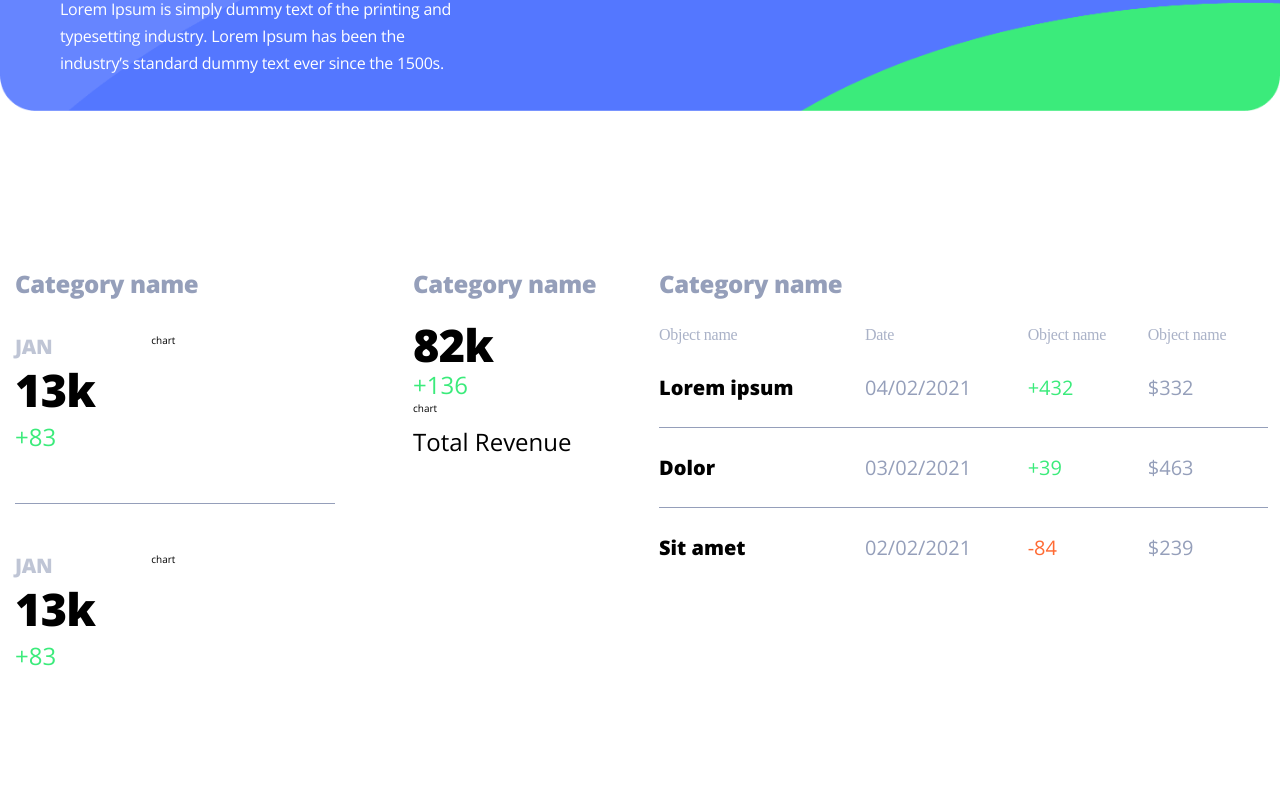
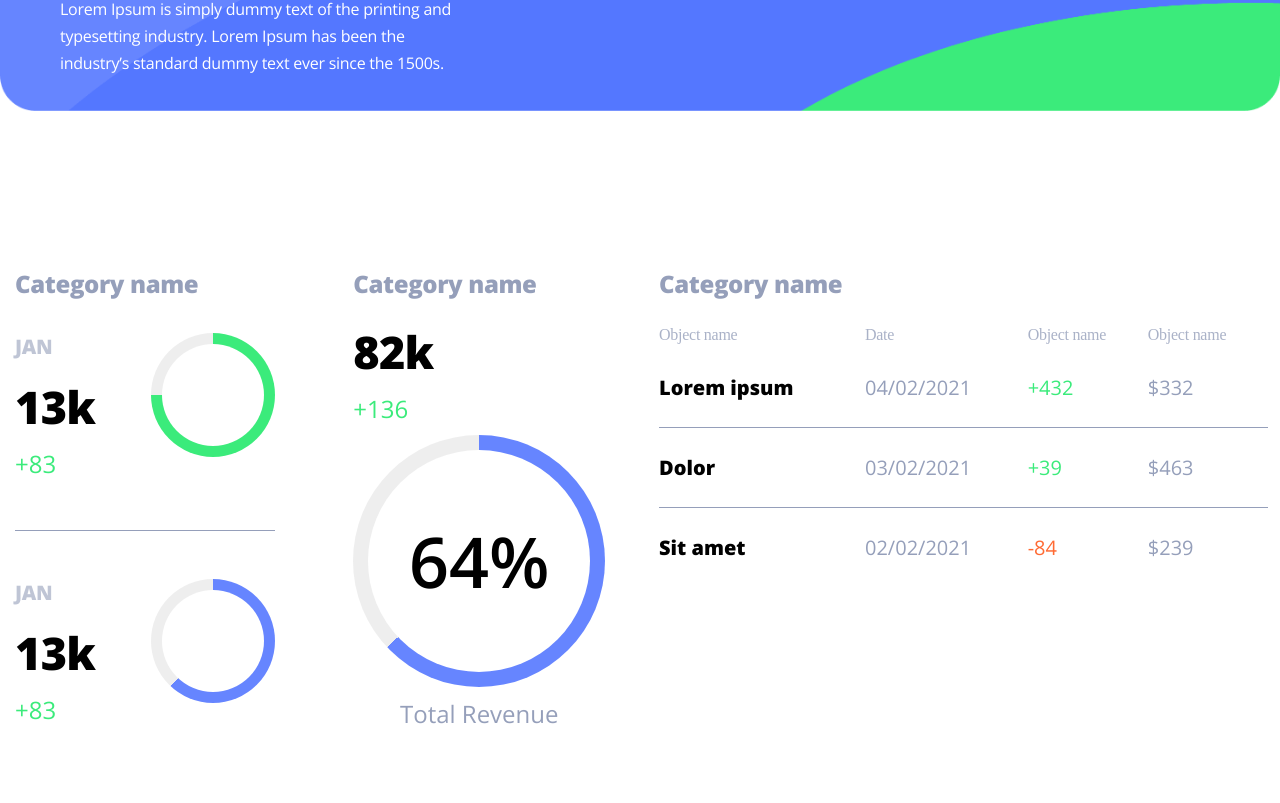
Before and after one commit to devSujinKim/clone-single-page, a Next.js app: page / in a window 1280 px wide. Shown: the part 1737-2540 px from the top of the page. Built offline with nearby package versions, Linux system fonts and the light colour scheme.

Commit message:
contents 작업 완료

```diff
--- a/src/containers/index/_comps/Contents/Category/index.js
+++ /dev/null
@@ -1,165 +0,0 @@
-import React from 'react';
-import { css } from '@emotion/react';
-
-const container = css`
-  display: flex;
-  padding: 102px 0 86px;
-`;
-const flexWrap = css`
-  flex: 0 0 auto;
-  width: 50%;
-`;
-const chartContainer = css`
-  display: flex;
-  & p {
-    padding-top: 10px;
-    font-size: 24px;
-  }
-`;
-const chartWrap = css`
-  display: flex;
-  padding-bottom: 50px;
-`;
-const title = css`
-  padding-bottom: 24px;
-  font-size: 24px;
-  line-height: 1.13;
-  letter-spacing: -0.38px;
-  color: #959fba;
-`;
-const month = css`
-  padding-bottom: 16px;
-  font-size: 20px;
-  line-height: 1.35;
-  letter-spacing: -0.32px;
-  color: #959fba;
-  opacity: 0.6;
-`;
-const figure = css`
-  font-size: 45px;
-  font-weight: bold;
-  line-height: 0.6;
-  letter-spacing: -0.72px;
-`;
-const plus = css`
-  color: #3beb7b;
-`;
-const minus = css`
-  color: #ff6a33;
-`;
-const table = css`
-  width: 100%;
-  text-align: left;
-  border-collapse: collapse;
-  & thead tr {
-    th {
-      opacity: 0.8;
-      font-family: OpenSans;
-      font-size: 16px;
-      font-weight: normal;
-      font-stretch: normal;
-      font-style: normal;
-      line-height: 1.69;
-      letter-spacing: -0.26px;
-      text-align: left;
-      color: #959fba;
-    }
-  }
-  & tbody tr {
-    border-bottom: 1px solid #959fba;
-    &:last-child {
-      border-bottom: 0;
-    }
-    td {
-      padding: 26px 0;
-      font-size: 20px;
-      &:nth-of-type(1) {
-        font-weight: bold;
-      }
-      &:nth-of-type(2),
-      &:nth-of-type(4) {
-        color: #959fba;
-      }
-    }
-  }
-`;
-
-const Category = () => (
-  <div css={container}>
-    <div css={[chartContainer, flexWrap]}>
-      <div css={[flexWrap, { padding: '44px 36px 0 15px' }]}>
-        <h2 css={title}>Category name</h2>
-        <div
-          css={[
-            chartWrap,
-            { paddingTop: 12, borderBottom: '1px solid #959fba' },
-          ]}
-        >
-          <div css={{ paddingRight: 56 }}>
-            <h3 css={month}>JAN</h3>
-            <strong css={figure}>13k</strong>
-            <p css={plus}>+83</p>
-          </div>
-          <div>chart</div>
-        </div>
-        <div css={[chartWrap, { paddingTop: 48 }]}>
-          <div css={{ paddingRight: 56 }}>
-            <h3 css={month}>JAN</h3>
-            <strong css={figure}>13k</strong>
-            <p css={plus}>+83</p>
-          </div>
-          <div>chart</div>
-        </div>
-      </div>
-      <div css={{ padding: '44px 41px 36px 42px' }}>
-        <h2 css={title}>Category name</h2>
-        <strong css={[figure, { paddingTop: 10, display: 'block' }]}>
-          82k
-        </strong>
-        <p css={plus}>+136</p>
-        <div>chart</div>
-        <p>Total Revenue</p>
-      </div>
-    </div>
-    <div
-      css={[
-        flexWrap,
-        { padding: '44px 12px 44px 19px', boxSizing: 'border-box' },
-      ]}
-    >
-      <h2 css={title}>Category name</h2>
-      <table css={table}>
-        <thead>
-          <tr>
-            <th>Object name</th>
-            <th>Date</th>
-            <th>Object name</th>
-            <th>Object name</th>
-          </tr>
-        </thead>
-        <tbody>
-          <tr>
-            <td>Lorem ipsum</td>
-            <td>04/02/2021</td>
-            <td css={plus}>+432</td>
-            <td>$332</td>
-          </tr>
-          <tr>
-            <td>Dolor</td>
-            <td>03/02/2021</td>
-            <td css={plus}>+39</td>
-            <td>$463</td>
-          </tr>
-          <tr>
-            <td>Sit amet</td>
-            <td>02/02/2021</td>
-            <td css={minus}>-84</td>
-            <td>$239</td>
-          </tr>
-        </tbody>
-      </table>
-    </div>
-  </div>
-);
-
-export default Category;
--- /dev/null
+++ b/src/containers/index/_comps/Contents/_comps/Category/index.js
@@ -0,0 +1,270 @@
+import React, { useRef, useEffect } from 'react';
+import { css } from '@emotion/react';
+
+const container = css`
+  display: flex;
+  padding: 102px 0 86px;
+`;
+const flexWrap = css`
+  flex: 0 0 auto;
+  width: 50%;
+`;
+const chartContainer = css`
+  display: flex;
+  & p {
+    padding-top: 10px;
+    font-size: 24px;
+  }
+`;
+const chartWrap = css`
+  display: flex;
+  justify-content: space-between;
+  padding-bottom: 50px;
+`;
+const title = css`
+  padding-bottom: 24px;
+  font-size: 24px;
+  line-height: 1.13;
+  letter-spacing: -0.38px;
+  color: #959fba;
+`;
+const month = css`
+  padding-bottom: 16px;
+  font-size: 20px;
+  line-height: 1.35;
+  letter-spacing: -0.32px;
+  color: #959fba;
+  opacity: 0.6;
+`;
+const figure = css`
+  font-size: 45px;
+  font-weight: bold;
+  letter-spacing: -0.72px;
+`;
+const plus = css`
+  color: #3beb7b;
+`;
+const minus = css`
+  color: #ff6a33;
+`;
+const total = css`
+  font-size: 24px;
+  color: #959fba;
+  text-align: center;
+`;
+const donutChart = css`
+  position: relative;
+  width: 124px;
+  height: 124px;
+  border-radius: 50%;
+`;
+const donutOverlay = css`
+  position: absolute;
+  top: 50%;
+  left: 50%;
+  transform: translate(-50%, -50%);
+  width: 102px;
+  height: 102px;
+  background-color: #fff;
+  border-radius: 50%;
+`;
+const donutChartThird = css`
+  margin-top: 10px;
+  width: 252px;
+  height: 252px;
+`;
+const donutOverlayThird = css`
+  display: flex;
+  align-items: center;
+  justify-content: center;
+  width: 222px;
+  height: 222px;
+  text-align: center;
+  font-size: 70px;
+  font-weight: 600;
+`;
+const table = css`
+  width: 100%;
+  text-align: left;
+  border-collapse: collapse;
+  & thead tr {
+    th {
+      opacity: 0.8;
+      font-family: OpenSans;
+      font-size: 16px;
+      font-weight: normal;
+      font-stretch: normal;
+      font-style: normal;
+      line-height: 1.69;
+      letter-spacing: -0.26px;
+      text-align: left;
+      color: #959fba;
+    }
+  }
+  & tbody tr {
+    border-bottom: 1px solid #959fba;
+    &:last-child {
+      border-bottom: 0;
+    }
+    td {
+      padding: 26px 0;
+      font-size: 20px;
+      &:nth-of-type(1) {
+        font-weight: bold;
+      }
+      &:nth-of-type(2),
+      &:nth-of-type(4) {
+        color: #959fba;
+      }
+    }
+  }
+`;
+
+const Category = () => {
+  const chartFirst = useRef(null);
+  const chartSecond = useRef(null);
+  const chartThird = useRef(null);
+  const chartThirdNum = useRef();
+
+  const chartData = [
+    {
+      id: chartFirst,
+      percent: 76,
+      bgColor: '#3beb7b',
+    },
+    {
+      id: chartSecond,
+      percent: 65,
+      bgColor: '#6685ff',
+    },
+    {
+      id: chartThird,
+      percent: 64,
+      bgColor: '#6685ff',
+    },
+  ];
+
+  const setColor = (i, className, color) => {
+    className.current.style.background = `conic-gradient(${color} 0%${i}%, #eee ${i}% 100%)`;
+  };
+
+  let i = 1;
+  const drawChart = (className, percent, color) => {
+    const draw = setInterval(() => {
+      if (i < percent) {
+        if (className.current) {
+          setColor(i, className, color);
+          i++;
+        }
+      } else {
+        clearInterval(draw);
+      }
+    }, 30);
+  };
+
+  const countUp = (end, start, duration) => {
+    let currentNum = start;
+    const { current } = chartThirdNum;
+    const time = Math.abs(Math.floor(duration / (end - start)));
+
+    const counter = setInterval(() => {
+      currentNum++;
+      current.innerHTML = currentNum;
+      if (currentNum === end) {
+        clearInterval(counter);
+      }
+    }, time);
+  };
+
+  useEffect(() => {
+    chartData.map((item) => drawChart(item.id, item.percent, item.bgColor));
+    countUp(64, 0, 3);
+  }, []);
+
+  return (
+    <div css={container}>
+      <div css={[chartContainer, flexWrap]}>
+        <div css={{ padding: '44px 36px 0 15px' }}>
+          <h2 css={title}>Category name</h2>
+          <div
+            css={[
+              chartWrap,
+              { paddingTop: 12, borderBottom: '1px solid #959fba' },
+            ]}
+          >
+            <div css={{ paddingRight: 56 }}>
+              <h3 css={month}>JAN</h3>
+              <strong css={figure}>13k</strong>
+              <p css={plus}>+83</p>
+            </div>
+            <div ref={chartFirst} css={donutChart}>
+              <div css={donutOverlay} />
+            </div>
+          </div>
+          <div css={[chartWrap, { paddingTop: 48 }]}>
+            <div css={{ paddingRight: 56 }}>
+              <h3 css={month}>JAN</h3>
+              <strong css={figure}>13k</strong>
+              <p css={plus}>+83</p>
+            </div>
+            <div ref={chartSecond} css={donutChart}>
+              <div css={donutOverlay} />
+            </div>
+          </div>
+        </div>
+        <div css={{ padding: '44px 41px 36px 42px' }}>
+          <h2 css={title}>Category name</h2>
+          <strong css={[figure, { paddingTop: 10 }]}>82k</strong>
+          <p css={plus}>+136</p>
+          <div ref={chartThird} css={[donutChart, donutChartThird]}>
+            <div css={[donutOverlay, donutOverlayThird]}>
+              <span ref={chartThirdNum} />
+              <span>%</span>
+            </div>
+          </div>
+          <p css={total}>Total Revenue</p>
+        </div>
+      </div>
+      <div
+        css={[
+          flexWrap,
+          { padding: '44px 12px 44px 19px', boxSizing: 'border-box' },
+        ]}
+      >
+        <h2 css={title}>Category name</h2>
+        <table css={table}>
+          <thead>
+            <tr>
+              <th>Object name</th>
+              <th>Date</th>
+              <th>Object name</th>
+              <th>Object name</th>
+            </tr>
+          </thead>
+          <tbody>
+            <tr>
+              <td>Lorem ipsum</td>
+              <td>04/02/2021</td>
+              <td css={plus}>+432</td>
+              <td>$332</td>
+            </tr>
+            <tr>
+              <td>Dolor</td>
+              <td>03/02/2021</td>
+              <td css={plus}>+39</td>
+              <td>$463</td>
+            </tr>
+            <tr>
+              <td>Sit amet</td>
+              <td>02/02/2021</td>
+              <td css={minus}>-84</td>
+              <td>$239</td>
+            </tr>
+          </tbody>
+        </table>
+      </div>
+    </div>
+  );
+};
+
+export default Category;
--- a/src/containers/index/_comps/Contents/index.js
+++ b/src/containers/index/_comps/Contents/index.js
@@ -1,8 +1,8 @@
 import React from 'react';
 import { css } from '@emotion/react';
-import IconTypo from './IconTypo';
-import Object from './Object';
-import Category from './Category';
+import IconTypo from './_comps/IconTypo';
+import Object from './_comps/Object';
+import Category from './_comps/Category';
 
 const container = css`
   margin: 0 auto;
```
Also changed, not shown: src/containers/index/_comps/Contents/_comps/IconTypo/index.js (renamed from src/containers/index/_comps/Contents/IconTypo/index.js), src/containers/index/_comps/Contents/_comps/Object/index.js (renamed from src/containers/index/_comps/Contents/Object/index.js).
